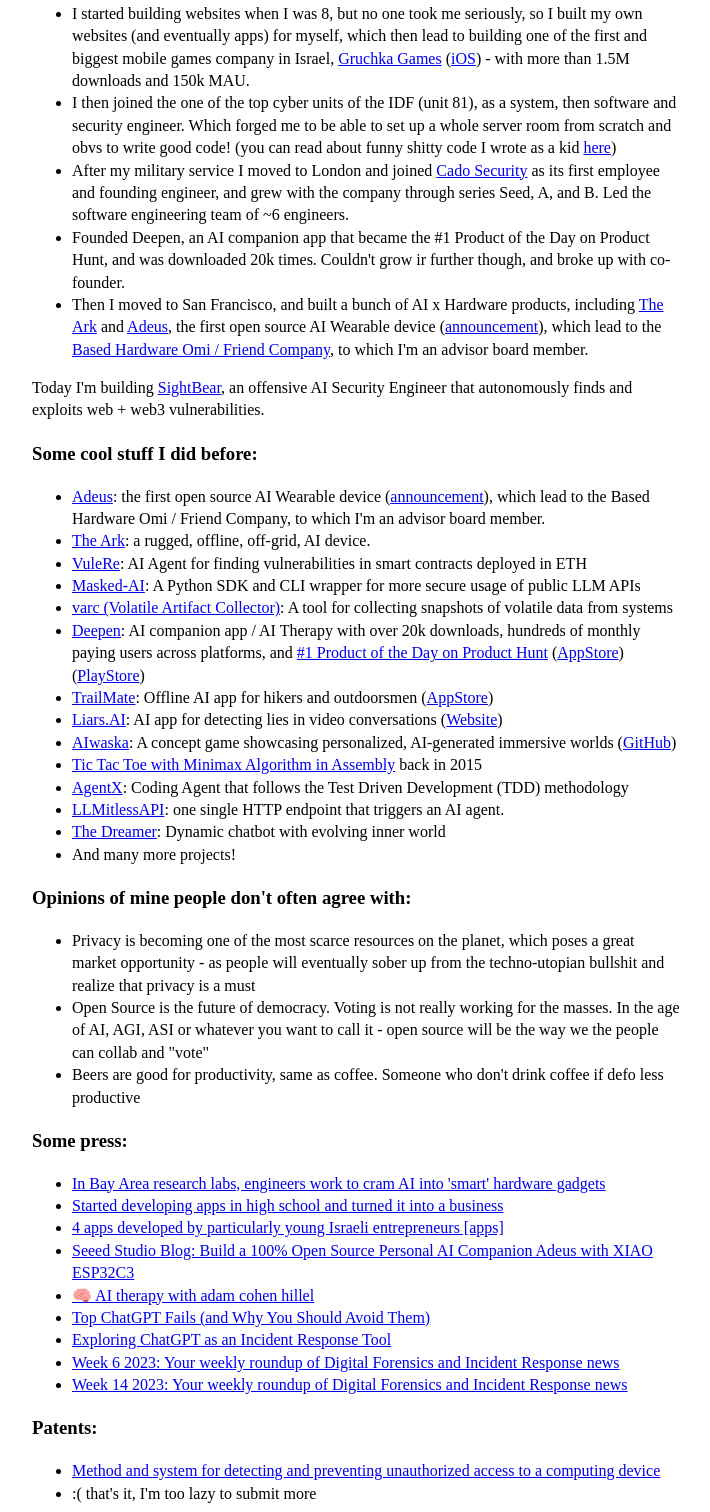
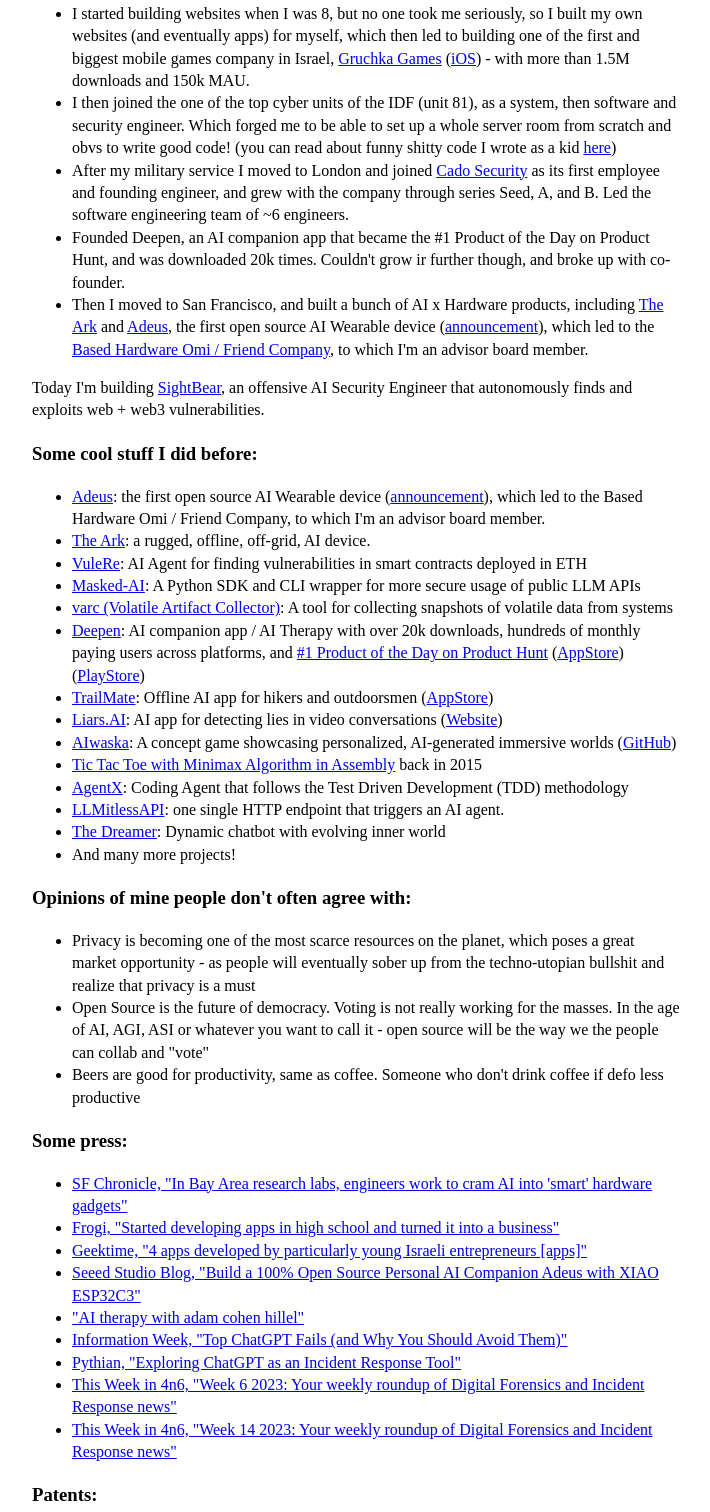
Before and after one commit to adamcohenhillel/adamcohenhillel, a plain HTML site: page index.html in a window 1280 px wide. Shown: the part 271-1783 px from the top of the page, without its empty margins (283-993 px from the left). Drawn offline with Linux system fonts and the light colour scheme; a script that the page names is missing.

Commit message:
improve grammar

```diff
--- a/index.html
+++ b/index.html
@@ -39,11 +39,11 @@
       I founded companies and built 100+ products, some succeeded, some didn't. My skillset and interests are very diverse, from games and apps to cybersecurity, hardware, and AI. I also like to read and write a lot (see below).
 
       <ul>
-        <li>I started building websites when I was 8, but no one took me seriously, so I built my own websites (and eventually apps) for myself, which then lead to building one of the first and biggest mobile games company in Israel, <a href="https://play.google.com/store/apps/developer?id=Gruchka&hl=en_US">Gruchka Games</a> (<a href="https://apps.apple.com/us/developer/abraham-cohen-hillel/id1124164854">iOS</a>) - with more than 1.5M downloads and 150k MAU.</li>
+        <li>I started building websites when I was 8, but no one took me seriously, so I built my own websites (and eventually apps) for myself, which then led to building one of the first and biggest mobile games company in Israel, <a href="https://play.google.com/store/apps/developer?id=Gruchka&hl=en_US">Gruchka Games</a> (<a href="https://apps.apple.com/us/developer/abraham-cohen-hillel/id1124164854">iOS</a>) - with more than 1.5M downloads and 150k MAU.</li>
         <li>I then joined the one of the top cyber units of the IDF (unit 81), as a system, then software and security engineer. Which forged me to be able to set up a whole server room from scratch and obvs to write good code! (you can read about funny shitty code I wrote as a kid <a href="https://x.com/adamcohenhillel/status/1625891547412586497">here</a>)</li>
         <li>After my military service I moved to London and joined <a href="https://www.cadosecurity.com/">Cado Security</a> as its first employee and founding engineer, and grew with the company through series Seed, A, and B. Led the software engineering team of ~6 engineers.</li>
         <li>Founded Deepen, an AI companion app that became the #1 Product of the Day on Product Hunt, and was downloaded 20k times. Couldn't grow ir further though, and broke up with co-founder.</li>
-        <li>Then I moved to San Francisco, and built a bunch of AI x Hardware products, including <a href="https://www.privsov.com/products/ark">The Ark</a> and <a href="https://github.com/adamcohenhillel/ADeus">Adeus</a>, the first open source AI Wearable device (<a href="https://x.com/adamcohenhillel/status/1753435031102476701">announcement</a>), which lead to the <a href="https://www.omi.me/">Based Hardware Omi / Friend Company</a>, to which I'm an advisor board member.</li>
+        <li>Then I moved to San Francisco, and built a bunch of AI x Hardware products, including <a href="https://www.privsov.com/products/ark">The Ark</a> and <a href="https://github.com/adamcohenhillel/ADeus">Adeus</a>, the first open source AI Wearable device (<a href="https://x.com/adamcohenhillel/status/1753435031102476701">announcement</a>), which led to the <a href="https://www.omi.me/">Based Hardware Omi / Friend Company</a>, to which I'm an advisor board member.</li>
       </ul>
       </p>
 
@@ -53,7 +53,7 @@
 
       <h3>Some cool stuff I did before:</h3>
       <ul>
-        <li><a href="https://github.com/adamcohenhillel/ADeus">Adeus</a>: the first open source AI Wearable device (<a href="https://x.com/adamcohenhillel/status/1753435031102476701">announcement</a>), which lead to the <a href="https://www.omi.me/"></a>Based Hardware Omi / Friend Company</a>, to which I'm an advisor board member.</li>
+        <li><a href="https://github.com/adamcohenhillel/ADeus">Adeus</a>: the first open source AI Wearable device (<a href="https://x.com/adamcohenhillel/status/1753435031102476701">announcement</a>), which led to the <a href="https://www.omi.me/"></a>Based Hardware Omi / Friend Company</a>, to which I'm an advisor board member.</li>
         <li><a href="https://www.privsov.com/products/ark">The Ark</a>: a rugged, offline, off-grid, AI device.</li>
 
         <li><a href="https://www.vulereai.com/">VuleRe</a>: AI Agent for finding vulnerabilities in smart contracts deployed in ETH</li>
@@ -101,15 +101,15 @@
 
       <h3>Some press:</h3>
       <ul>
-        <li><a href="https://www.sfchronicle.com/tech/article/sf-startup-ai-smart-hardware-19425057.php">In Bay Area research labs, engineers work to cram AI into 'smart' hardware gadgets</a></li>
-        <li><a href="https://www.frogi.co.il/digital/gadgets/33023">Started developing apps in high school and turned it into a business</a></li>
-        <li><a href="https://www.geektime.co.il/weekly-apps-27-10-14/">4 apps developed by particularly young Israeli entrepreneurs [apps]</a></li>
-        <li><a href="https://www.seeedstudio.com/blog/2024/06/03/build-a-100-open-source-personal-ai-companion-adeus-with-xiao-esp32c3/">Seeed Studio Blog: Build a 100% Open Source Personal AI Companion Adeus with XIAO ESP32C3</a></li>
-        <li><a href="https://www.youtube.com/watch?v=foo6puSezpI">🧠 AI therapy with adam cohen hillel</a></li>
-        <li><a href="https://www.informationweek.com/data-management/top-chatgpt-fails-and-why-you-should-avoid-them-">Top ChatGPT Fails (and Why You Should Avoid Them)</a></li>
-        <li><a href="https://www.pythian.com/blog/business-insights/exploring-chatgpt-as-an-incident-response-tool">Exploring ChatGPT as an Incident Response Tool</a></li>
-        <li><a href="https://thisweekin4n6.com/2023/02/05/week-6-2023/">Week 6 2023: Your weekly roundup of Digital Forensics and Incident Response news</a></li>
-        <li><a href="https://thisweekin4n6.com/2023/04/02/week-14-2023/">Week 14 2023: Your weekly roundup of Digital Forensics and Incident Response news</a></li>
+        <li><a href="https://www.sfchronicle.com/tech/article/sf-startup-ai-smart-hardware-19425057.php">SF Chronicle, "In Bay Area research labs, engineers work to cram AI into 'smart' hardware gadgets"</a></li>
+        <li><a href="https://www.frogi.co.il/digital/gadgets/33023">Frogi, "Started developing apps in high school and turned it into a business"</a></li>
+        <li><a href="https://www.geektime.co.il/weekly-apps-27-10-14/">Geektime, "4 apps developed by particularly young Israeli entrepreneurs [apps]"</a></li>
+        <li><a href="https://www.seeedstudio.com/blog/2024/06/03/build-a-100-open-source-personal-ai-companion-adeus-with-xiao-esp32c3/">Seeed Studio Blog, "Build a 100% Open Source Personal AI Companion Adeus with XIAO ESP32C3"</a></li>
+        <li><a href="https://www.youtube.com/watch?v=foo6puSezpI">"AI therapy with adam cohen hillel"</a></li>
+        <li><a href="https://www.informationweek.com/data-management/top-chatgpt-fails-and-why-you-should-avoid-them-">Information Week, "Top ChatGPT Fails (and Why You Should Avoid Them)"</a></li>
+        <li><a href="https://www.pythian.com/blog/business-insights/exploring-chatgpt-as-an-incident-response-tool">Pythian, "Exploring ChatGPT as an Incident Response Tool"</a></li>
+        <li><a href="https://thisweekin4n6.com/2023/02/05/week-6-2023/">This Week in 4n6, "Week 6 2023: Your weekly roundup of Digital Forensics and Incident Response news"</a></li>
+        <li><a href="https://thisweekin4n6.com/2023/04/02/week-14-2023/">This Week in 4n6, "Week 14 2023: Your weekly roundup of Digital Forensics and Incident Response news"</a></li>
       </ul>
 
       <h3>Patents:</h3>
```
